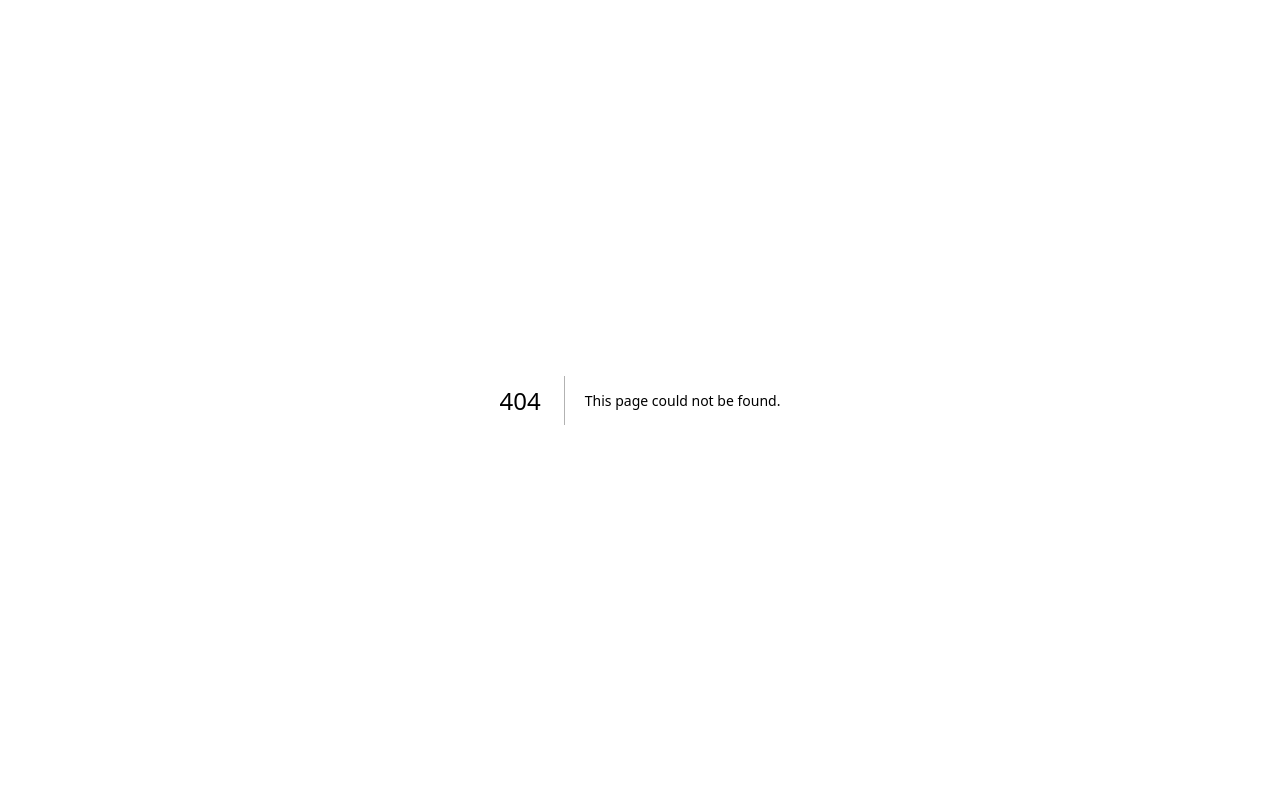
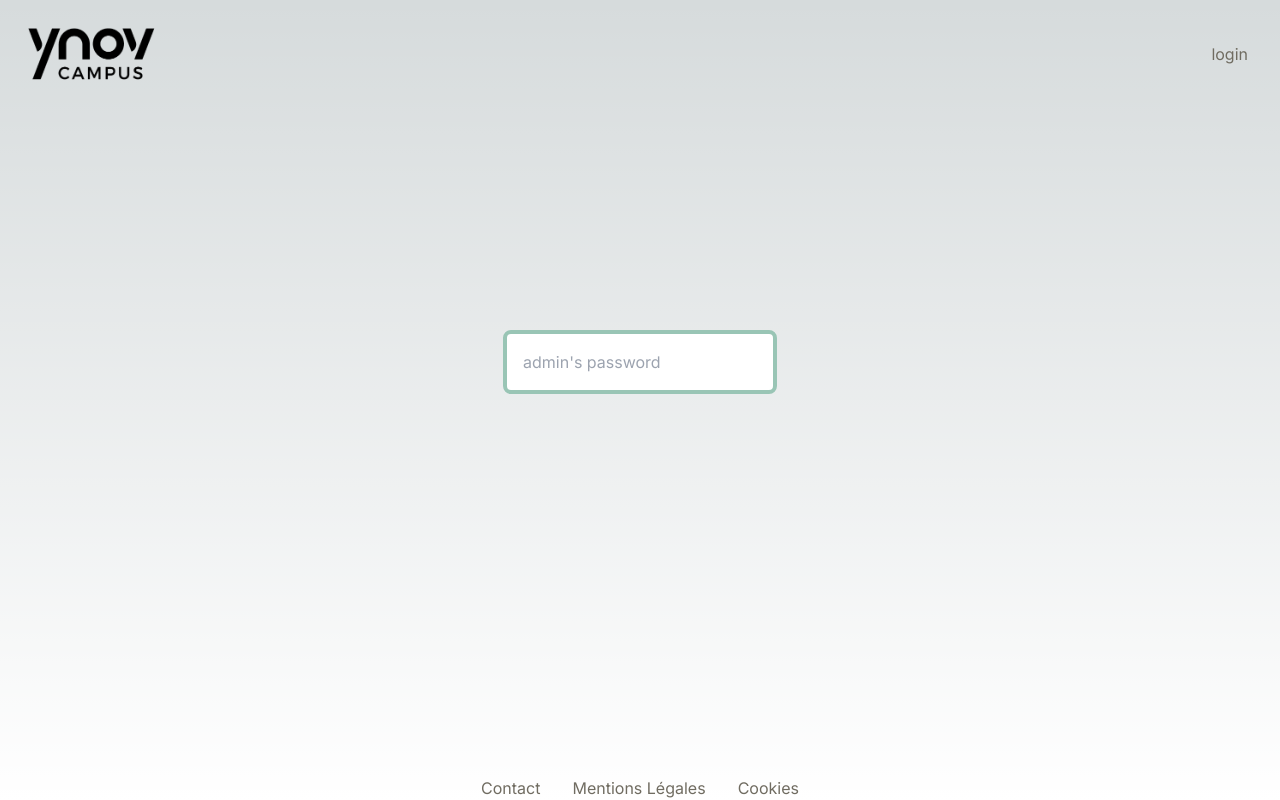
Before and after one commit to matham1201/Geoguessr_Hackathon, a Next.js app in the folder geoguessr/: page /admin in a window 1280 px wide. Before the commit this address had no page. Built offline with nearby package versions, Linux system fonts and the light colour scheme.

Commit message:
code front and back admin page

```diff
--- /dev/null
+++ b/geoguessr/app/admin/page.tsx
@@ -0,0 +1,37 @@
+"use client"
+
+import Footer from "@/components/footer"
+import Header from "@/components/header"
+import { useRouter } from "next/navigation"
+import React from "react"
+import { toast, ToastContainer } from "react-toastify"
+import 'react-toastify/dist/ReactToastify.css';
+
+export default function Admin() {
+
+    const [password, setPassword] = React.useState('')
+    const router = useRouter()
+
+    function checkPassword(e: { preventDefault: () => void }) {
+        e.preventDefault();
+        if (password === "log") {
+            router.push('/');
+        } else {
+            toast.error("Wrong password !")
+        }
+    }
+
+    return (
+        <><ToastContainer />
+            <main className="grid grid-cols-1 min-h-screen content-between">
+                <Header />
+                <div className="flex flex-col items-center p-24 ">
+                    <form onSubmit={checkPassword}>
+                        <input type="password" placeholder="admin's password" required className="p-4 border-4 rounded-lg border-blue focus:border-grayblue focus:outline-none"
+                            onChange={e => setPassword(e.target.value)} />
+                    </form>
+                </div>
+                <Footer />
+            </main></>
+    )
+}
```
